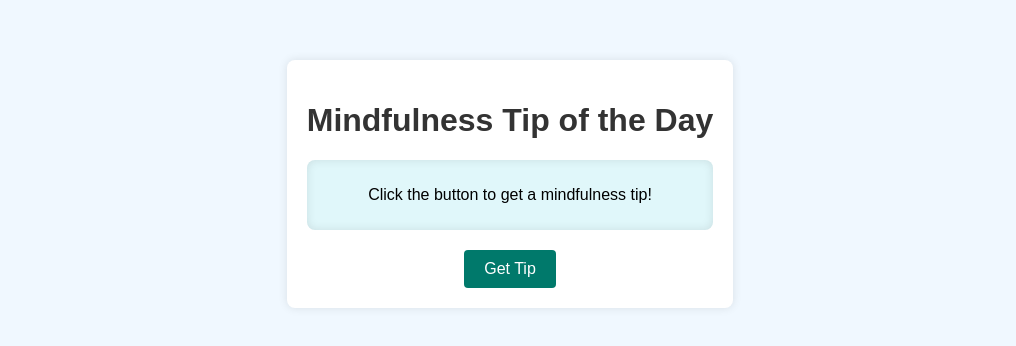
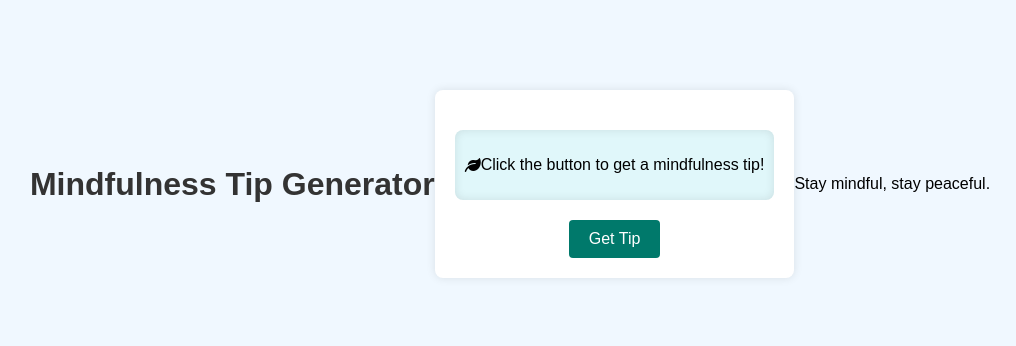
Before and after one commit to aaronsfunstuff/mindfulness, a plain HTML site: page index.html in a window 1280 px wide. Shown: the part 216-562 px from the top of the page, without its empty margins (130-1146 px from the left). Drawn offline with Linux system fonts and the light colour scheme.

Commit message:
Update index.html

```diff
--- a/index.html
+++ b/index.html
@@ -4,14 +4,23 @@
     <meta charset="UTF-8">
     <meta name="viewport" content="width=device-width, initial-scale=1.0">
     <title>Mindfulness Tip Generator</title>
+    <link rel="stylesheet" href="https://cdnjs.cloudflare.com/ajax/libs/font-awesome/6.0.0-beta3/css/all.min.css">
     <link rel="stylesheet" href="styles.css">
 </head>
 <body>
+    <header>
+        <h1>Mindfulness Tip Generator</h1>
+    </header>
     <div class="container">
-        <h1>Mindfulness Tip of the Day</h1>
-        <div id="tip" class="tip-box">Click the button to get a mindfulness tip!</div>
+        <div class="tip-box">
+            <i class="fas fa-leaf tip-icon"></i>
+            <div id="tip">Click the button to get a mindfulness tip!</div>
+        </div>
         <button onclick="generateTip()">Get Tip</button>
     </div>
+    <footer>
+        <p>Stay mindful, stay peaceful.</p>
+    </footer>
     <script src="script.js"></script>
 </body>
 </html>
```
